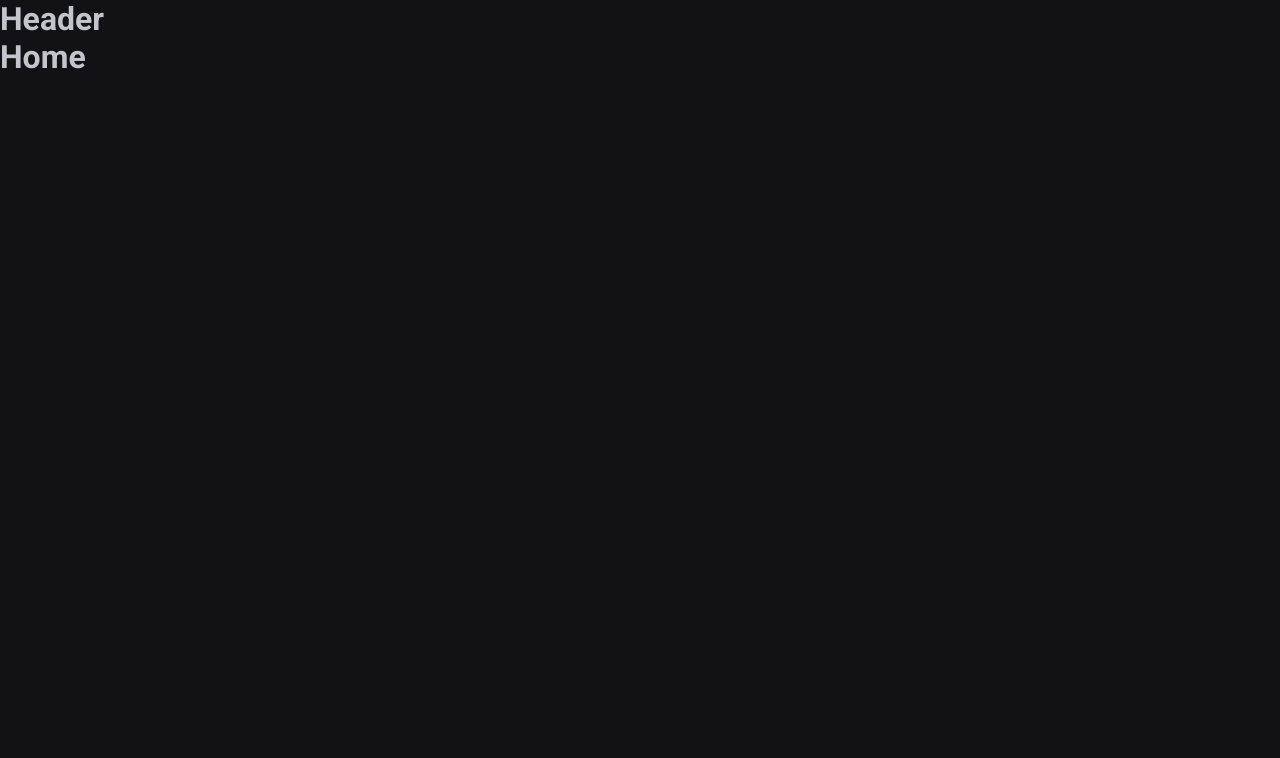
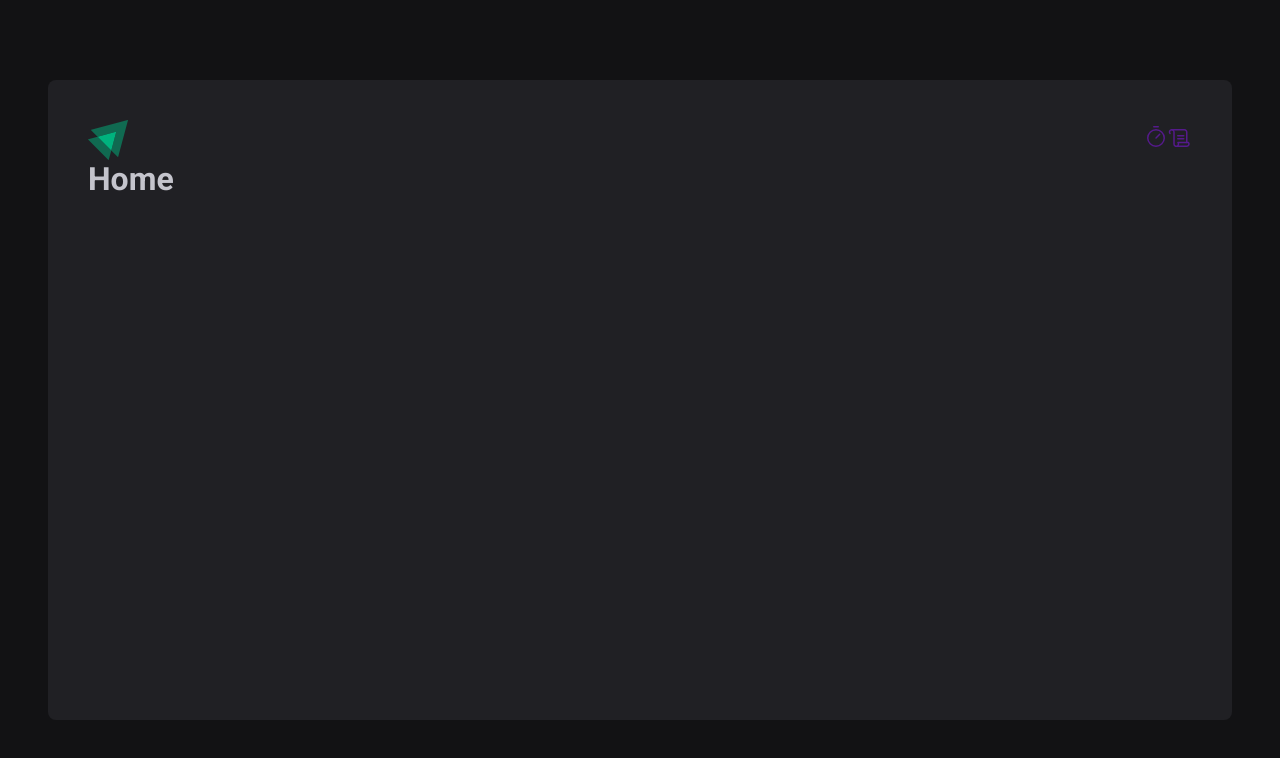
Before and after one commit to soutovnc/timer, a React (Vite) app: page / in a window 1280 px wide. Shown: the top 758 px of the page. Built offline with nearby package versions, Linux system fonts and the light colour scheme.

Commit message:
add icons and logo images

```diff
--- a/package.json
+++ b/package.json
@@ -6,9 +6,11 @@
   "scripts": {
     "dev": "vite",
     "build": "tsc && vite build",
-    "preview": "vite preview"
+    "preview": "vite preview",
+    "lint": "eslint src --ext .ts,.tsx"
   },
   "dependencies": {
+    "phosphor-react": "^1.4.1",
     "react": "^18.2.0",
     "react-dom": "^18.2.0",
     "react-router": "^6.7.0",
--- a/src/Router.tsx
+++ b/src/Router.tsx
@@ -1,3 +1,4 @@
+/* eslint-disable prettier/prettier */
 import { Routes, Route } from 'react-router-dom'
 import { DefaultLayout } from './layouts/DefaultLayout'
 import { History } from './pages/History'
--- a/src/components/Header.tsx
+++ /dev/null
@@ -1,8 +0,0 @@
-/* eslint-disable prettier/prettier */
-export function Header() {
-  return (
-    <>
-      <h1>Header</h1>
-    </>
-  )
-}
--- /dev/null
+++ b/src/components/Header/Header.tsx
@@ -0,0 +1,20 @@
+import { HeaderContainer } from './styles'
+
+import logoIgnite from '../../assets/logo-ignite.svg'
+import { Timer, Scroll } from 'phosphor-react'
+
+export function Header() {
+  return (
+    <HeaderContainer>
+      <img src={logoIgnite} alt="" />
+      <nav>
+        <a href="">
+          <Timer size={24} />
+        </a>
+        <a href="">
+          <Scroll size={24} />
+        </a>
+      </nav>
+    </HeaderContainer>
+  )
+}
--- /dev/null
+++ b/src/components/Header/styles.ts
@@ -0,0 +1,7 @@
+import styled from "styled-components";
+
+export const HeaderContainer = styled.header`
+  display: flex;
+  align-items: center;
+  justify-content: space-between;
+`;
--- a/src/layouts/DefaultLayout.tsx
+++ /dev/null
@@ -1,11 +0,0 @@
-import { Outlet } from "react-router";
-import { Header } from "../components/Header";
-
-export function DefaultLayout() {
-  return (
-    <>
-      <Header />
-      <Outlet />
-    </>
-  )
-}
--- /dev/null
+++ b/src/layouts/DefaultLayout/index.tsx
@@ -0,0 +1,12 @@
+import { Outlet } from 'react-router'
+import { Header } from '../../components/Header/Header'
+import { LayoutContainer } from './styles'
+
+export function DefaultLayout() {
+  return (
+    <LayoutContainer>
+      <Header />
+      <Outlet />
+    </LayoutContainer>
+  )
+}
--- /dev/null
+++ b/src/layouts/DefaultLayout/styles.ts
@@ -0,0 +1,14 @@
+import styled from 'styled-components'
+
+export const LayoutContainer = styled.div`
+  max-width: 74rem;
+  height: calc(100vh - 10rem);
+  margin: 5rem auto;
+  padding: 2.5rem;
+
+  background: ${(props) => props.theme['gray-800']};
+  border-radius: 8px;
+
+  display: flex;
+  flex-direction: column;
+`
```
Also changed, not shown: src/assets/logo-ignite.svg (added), 1 other file (tests, documents, lock files or other folders).
